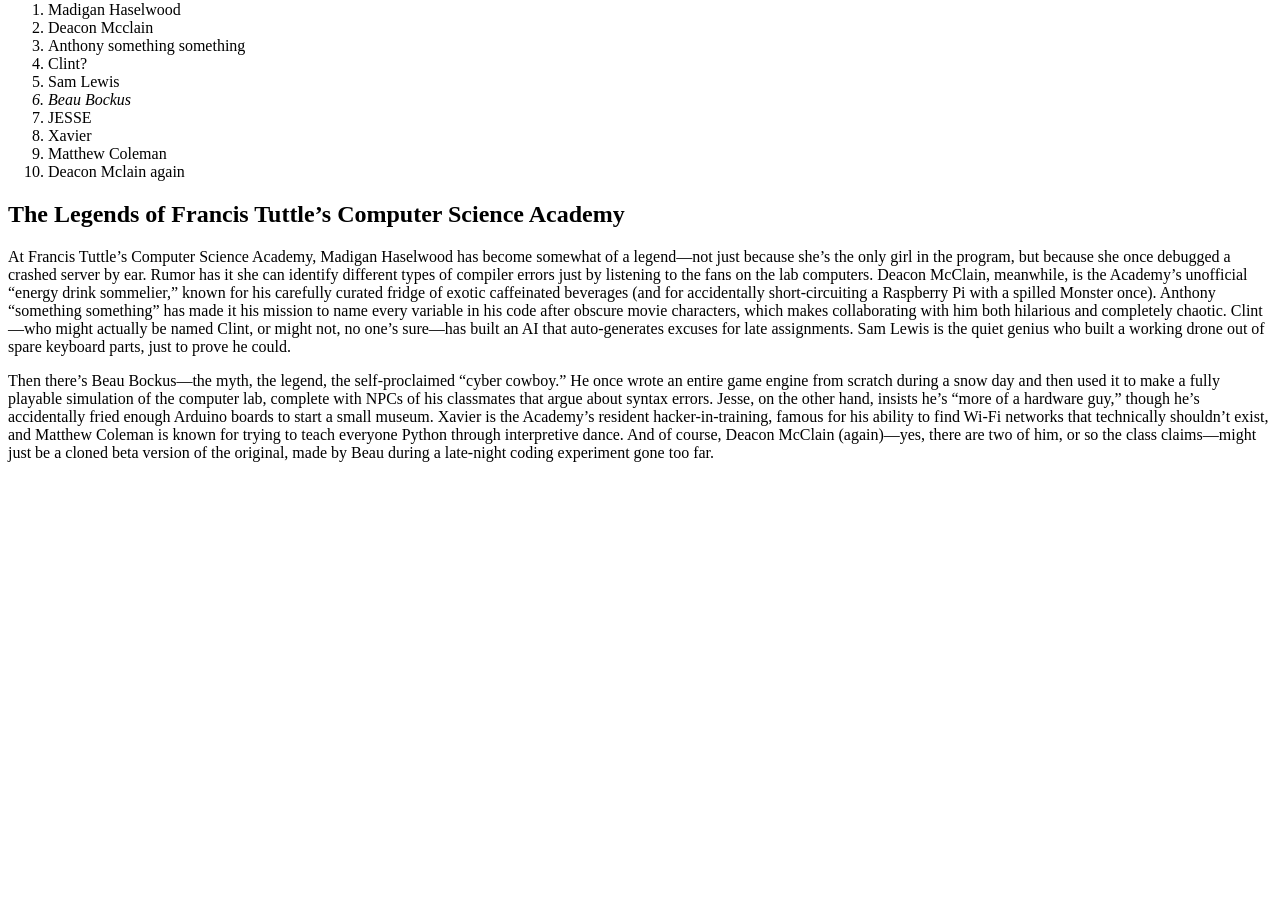
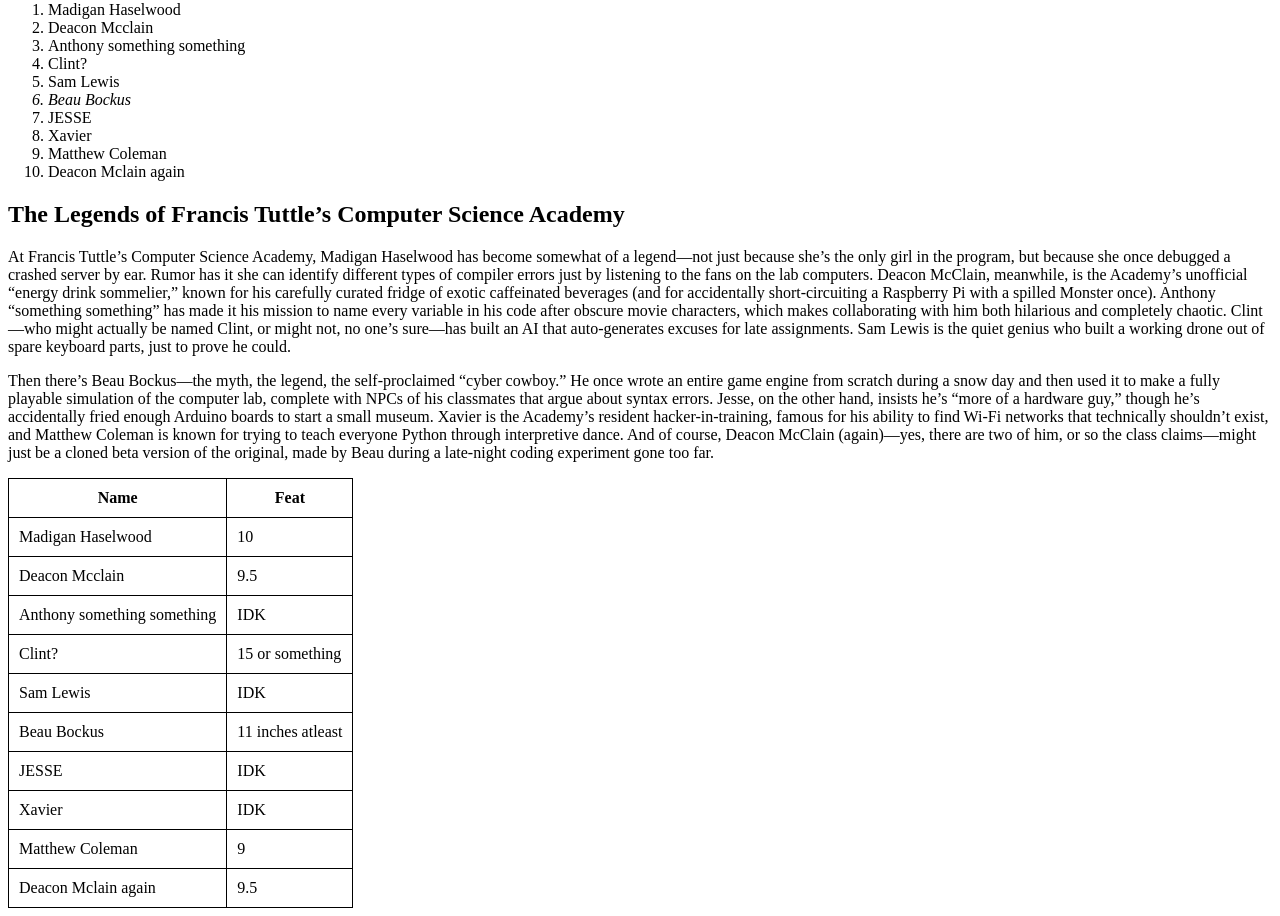
Before and after one commit to RogueKnight096/html_1, a plain HTML site: page index.html in a window 1280 px wide. Shown: the part 79-995 px from the top of the page. Before the commit the page ends 800 px from the top, so only its background shows below. Drawn offline with Linux system fonts and the light colour scheme.

Commit message:
Tables about feet

```diff
--- a/index.html
+++ b/index.html
@@ -1,14 +1,17 @@
 <!DOCTYPE html>
 <html lang="en">
+
 <head>
   <meta charset="UTF-8">
   <meta name="viewport" content="width=device-width, initial-scale=1.0">
   <title>The People I TOTALLY Don't Stalk</title>
 </head>
+
 <h1><strong>People I May or May Not Know</strong></h1>
+
 <ol>
-    <li> Madigan Haselwood</li>
-    <li> Deacon Mcclain</li>
+    <li>Madigan Haselwood</li>
+    <li>Deacon Mcclain</li>
     <li>Anthony something something</li>
     <li>Clint?</li>
     <li>Sam Lewis</li>
@@ -18,9 +21,69 @@
     <li>Matthew Coleman</li>
     <li>Deacon Mclain again</li>
   </ol>
+
   <head><h2>The Legends of Francis Tuttle’s Computer Science Academy</h2></head>
+
 <body>
   <p>At Francis Tuttle’s Computer Science Academy, Madigan Haselwood has become somewhat of a legend—not just because she’s the only girl in the program, but because she once debugged a crashed server by ear. Rumor has it she can identify different types of compiler errors just by listening to the fans on the lab computers. Deacon McClain, meanwhile, is the Academy’s unofficial “energy drink sommelier,” known for his carefully curated fridge of exotic caffeinated beverages (and for accidentally short-circuiting a Raspberry Pi with a spilled Monster once). Anthony “something something” has made it his mission to name every variable in his code after obscure movie characters, which makes collaborating with him both hilarious and completely chaotic. Clint—who might actually be named Clint, or might not, no one’s sure—has built an AI that auto-generates excuses for late assignments. Sam Lewis is the quiet genius who built a working drone out of spare keyboard parts, just to prove he could.</p>
   <p>Then there’s Beau Bockus—the myth, the legend, the self-proclaimed “cyber cowboy.” He once wrote an entire game engine from scratch during a snow day and then used it to make a fully playable simulation of the computer lab, complete with NPCs of his classmates that argue about syntax errors. Jesse, on the other hand, insists he’s “more of a hardware guy,” though he’s accidentally fried enough Arduino boards to start a small museum. Xavier is the Academy’s resident hacker-in-training, famous for his ability to find Wi-Fi networks that technically shouldn’t exist, and Matthew Coleman is known for trying to teach everyone Python through interpretive dance. And of course, Deacon McClain (again)—yes, there are two of him, or so the class claims—might just be a cloned beta version of the original, made by Beau during a late-night coding experiment gone too far.</p>
+  <style>
+    table, th, td {
+      border: 1px solid black;
+      border-collapse: collapse;
+    }
+    th, td {
+      padding: 10px;
+    }
+  </style>
+  <table>
+      <tr>
+        <th>Name</th>
+        <th>Feat</th>
+      </tr>
+  <tbody>
+    <tr>
+      <td>Madigan Haselwood</td>
+      <td>10</td>
+    </tr>
+    <tr>
+      <td>Deacon Mcclain</td>
+      <td>9.5</td>
+    </tr>
+    <tr>
+      <td>Anthony something something</td>
+      <td>IDK</td>
+    </tr>
+    <tr>
+      <td>Clint?</td>
+      <td>15 or something</td>
+    </tr>
+    <tr>
+      <td>Sam Lewis</td>
+      <td>IDK</td>
+    </tr>
+    <tr>
+      <td>Beau Bockus</td>
+      <td>11 inches atleast</td>
+    </tr>
+    <tr>
+      <td>JESSE</td>
+      <td>IDK</td>
+    </tr>
+    <tr>
+      <td>Xavier</td>
+      <td>IDK</td>
+    </tr>
+    <tr>
+      <td>Matthew Coleman</td>
+      <td>9</td>
+    </tr>
+    <tr>
+      <td>Deacon Mclain again</td>
+      <td>9.5</td>
+    </tr>
+  </tbody>
+  </table>
 </body>
+
 </html>
```
